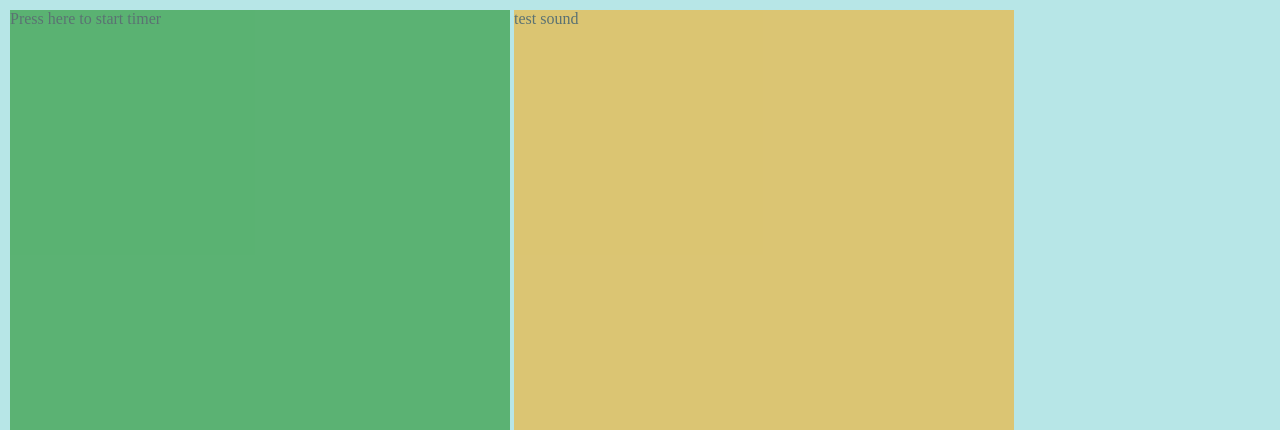
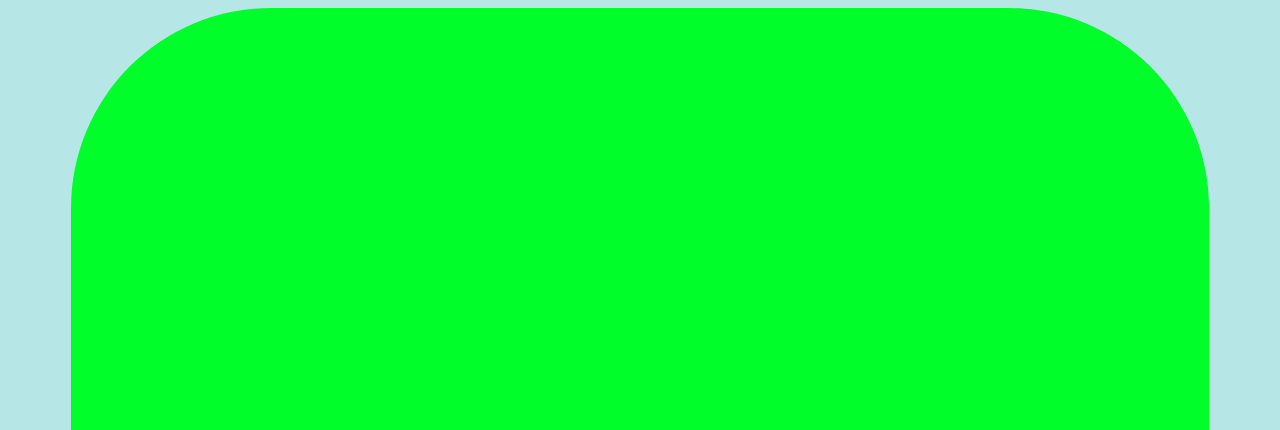
Before and after one commit to thisisjosh/buzznut, a plain HTML site: page index.htm in a window 1280 px wide. Shown: the top 430 px of the page. Drawn offline with Linux system fonts and the light colour scheme.

Commit message:
making the button look better

```diff
--- a/buzznut.js
+++ b/buzznut.js
@@ -30,10 +30,12 @@ function randomIntFromInterval(min, max) {
 async function presh(command) {
     if(command == "go"){
         console.log("pressed");
+        document.getElementById('go').style.opacity = 0.25;
         var interval = randomIntFromInterval(5, 15) * 1000;
         console.log("interval = " + interval);
         console.log("buzz");
         await sleep(interval);
+        document.getElementById('go').style.opacity = 1;
         buzzSound.play();
     }
     else if(command = "test"){
--- a/index.htm
+++ b/index.htm
@@ -1,21 +1,30 @@
 <style>
+
     .box {
-       margin: 2px;
-       width: 500px;
-       height:500px;
-       float: left;
-       opacity: 0.50;
+        margin:auto;
+        width: 90%;
+        height: 900px;
+        text-align: center;
+        display: table;
+        border-radius: 200px;
+    }
+
+    .box span {
+        display: table-cell;
+        vertical-align: middle;
+        font-size: 30pt;
+        font-family: fantasy;
     }
 
     html { background: rgb(183, 230, 231); }
-    #go{ background: green; }
+    #go{ background: rgb(0, 255, 42); }
     #test{ background: orange; }
 </style>
 
 <html>
     <script src="buzznut.js"></script>
     <body onload="start()">
-        <div id="go" class="box" onclick="presh('go')">Press here to start timer</div>
-        <div id="test" class="box" onclick="presh('test')">test sound</div>
+        <div id="go" class="box" onclick="presh('go')"><span>Press here to start timer</span></div>
+        <button onclick="presh('test')">Test Sound</button>
     </body>
 </html>
```
